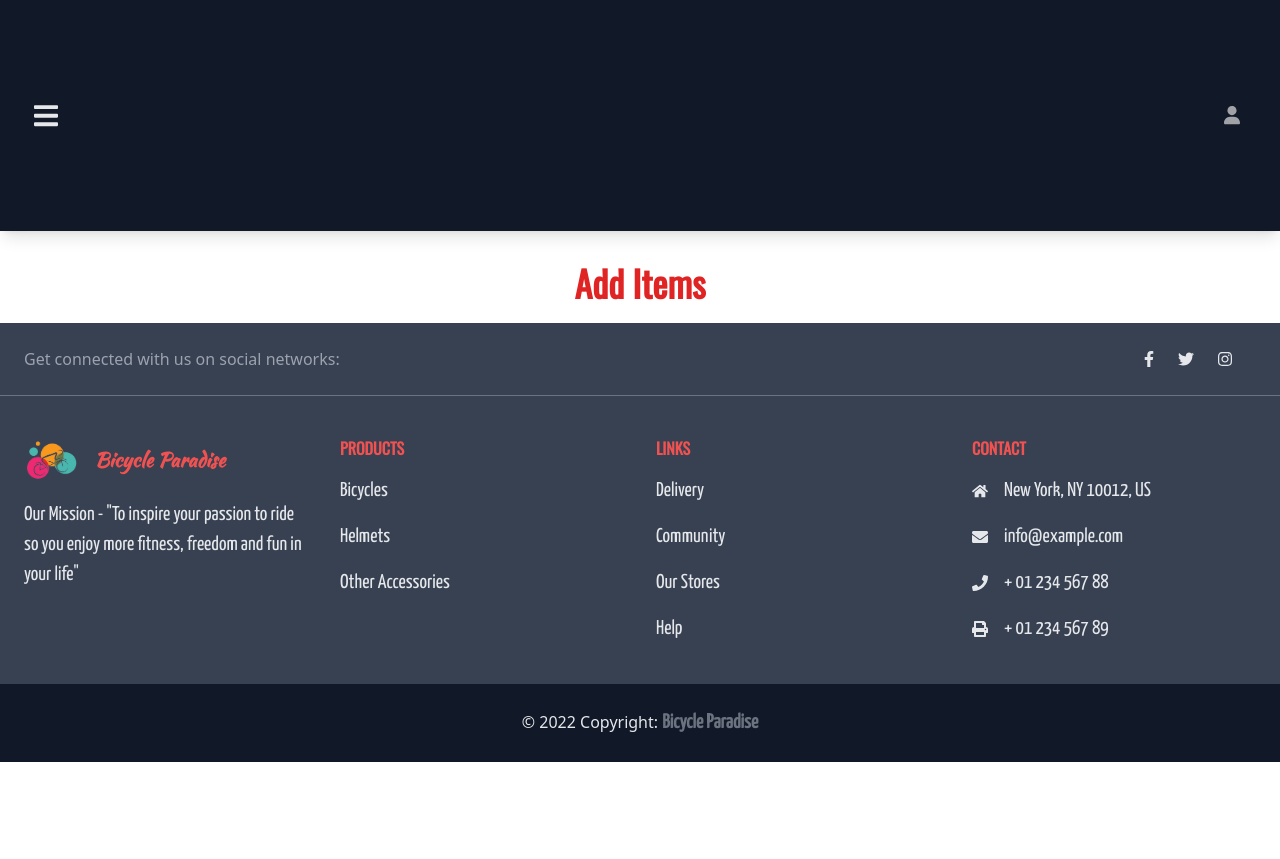
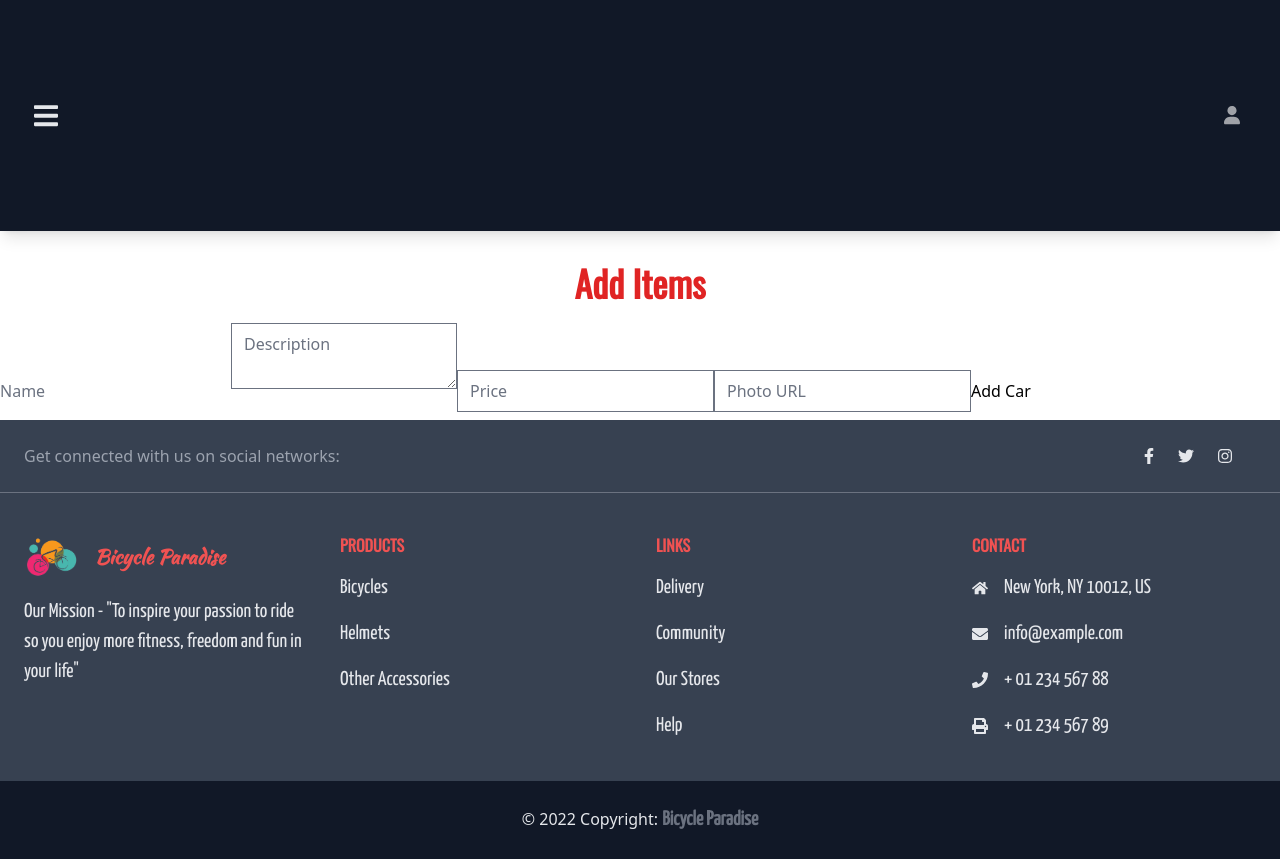
Before and after one commit to Swoad-11/Bicycle-Paradise-Front-End, a React (Create React App) app: page /additems in a window 1280 px wide. Before the commit the page ends 800 px from the top, so only its background shows below. Built offline with nearby package versions, Linux system fonts and the light colour scheme; no server answers; sample sign-in values are in the browser's storage; what tw-elements would draw is missing.

Commit message:
add item page

```diff
--- a/package.json
+++ b/package.json
@@ -13,6 +13,7 @@
     "react": "^18.1.0",
     "react-dom": "^18.1.0",
     "react-firebase-hooks": "^5.0.3",
+    "react-hook-form": "^7.30.0",
     "react-router-dom": "^6.3.0",
     "react-scripts": "5.0.1",
     "react-toastify": "^9.0.1",
--- a/src/Components/AddItems/AddItems.js
+++ b/src/Components/AddItems/AddItems.js
@@ -1,11 +1,42 @@
-import React from 'react';
+import React, { useState } from 'react';
+import { useForm } from 'react-hook-form';
 
 const AddItems = () => {
+
+    const [item, setItem] = useState([])
+
+    const { register, handleSubmit } = useForm();
+
+    const onSubmit = data => {
+        console.log(data);
+        const url = 'http://localhost:5000/cars';
+        fetch(url, {
+            method: 'POST',
+            headers: {
+                'content-type': 'application/json'
+            },
+            body: JSON.stringify(data)
+        })
+            .then(res => res.json())
+            .then(result => {
+
+                const newItem = [...item, data];
+                setItem(newItem);
+            })
+    };
+
     return (
         <div>
             <div>
                 <h1 className="secondary-title text-4xl font-bold mt-8 mb-5 text-center text-red-600">Add Items</h1>
             </div>
+            <form className='d-flex flex-column' onSubmit={handleSubmit(onSubmit)}>
+                <input className='mb-2' placeholder='Name' {...register("name", { required: true, maxLength: 20 })} />
+                <textarea className='mb-2' placeholder='Description' {...register("description")} />
+                <input className='mb-2' placeholder='Price' type="number" {...register("price")} />
+                <input className='mb-2' placeholder='Photo URL' type="text" {...register("image")} />
+                <input type="submit" value="Add Car" />
+            </form>
         </div>
     );
 };
--- a/src/Components/ManageInventory/ManageInventory.js
+++ b/src/Components/ManageInventory/ManageInventory.js
@@ -1,4 +1,5 @@
 import React from 'react';
+import { Link } from 'react-router-dom';
 import useItems from '../../Hooks/useItems';
 import Items from '../../Items/Items';
 
@@ -19,6 +20,11 @@ const ManageInventory = () => {
                         </Items>)
                     }
                 </div>
+                <div className='flex space-x-2 justify-center mb-8'>
+                    <Link to="/additems">
+                        <button type="button" className="secondary-title inline-block px-6 py-2.5 bg-red-600 text-white font-medium text-xs leading-tight uppercase rounded shadow-md hover:bg-red-700 hover:shadow-lg focus:bg-red-700 focus:shadow-lg focus:outline-none focus:ring-0 active:bg-red-800 active:shadow-lg transition duration-150 ease-in-out">Add New Item</button>
+                    </Link>
+                </div>
             </div>
         </div>
     );
```
Also changed, not shown: 1 other file (tests, documents, lock files or other folders).
